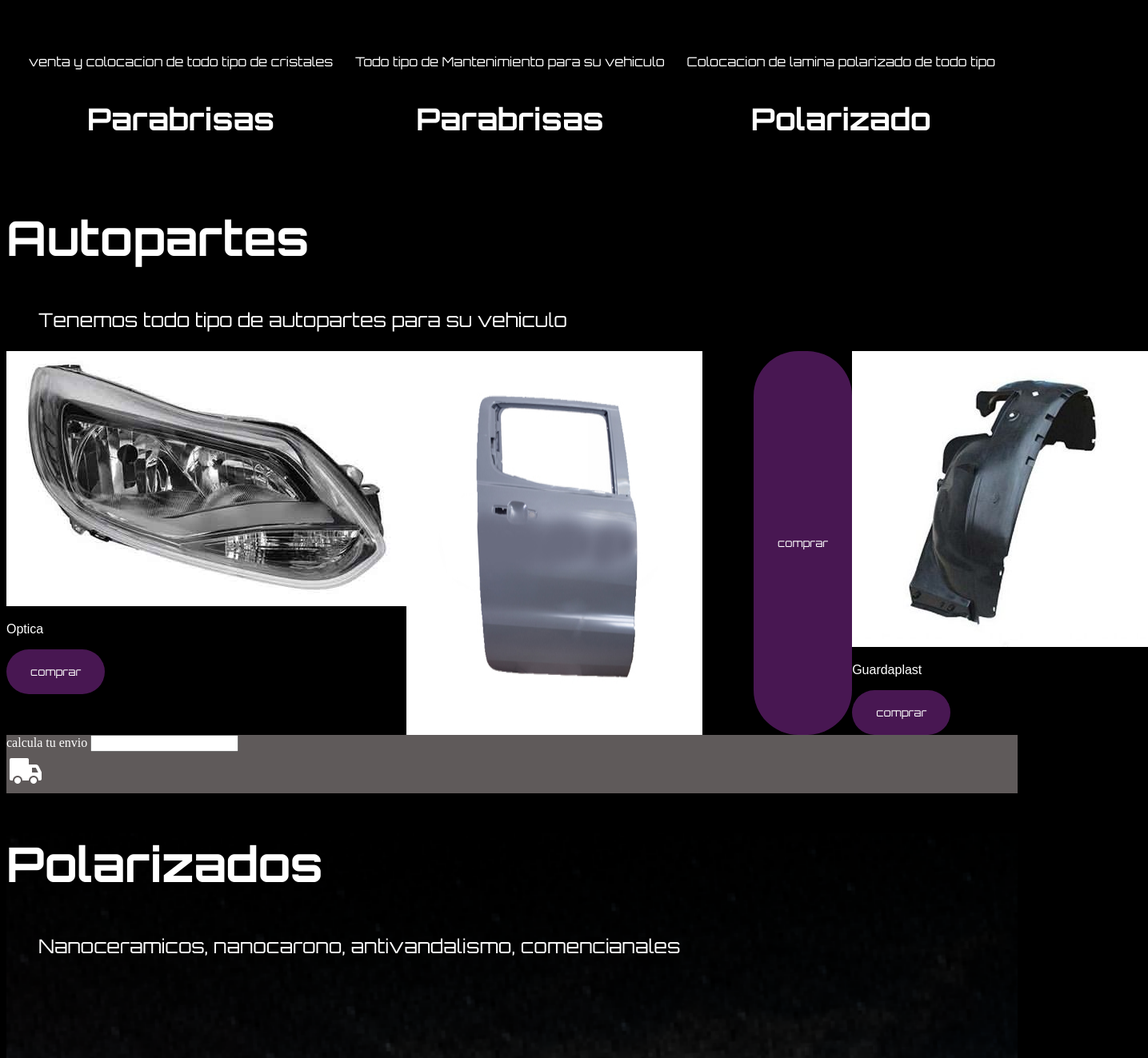
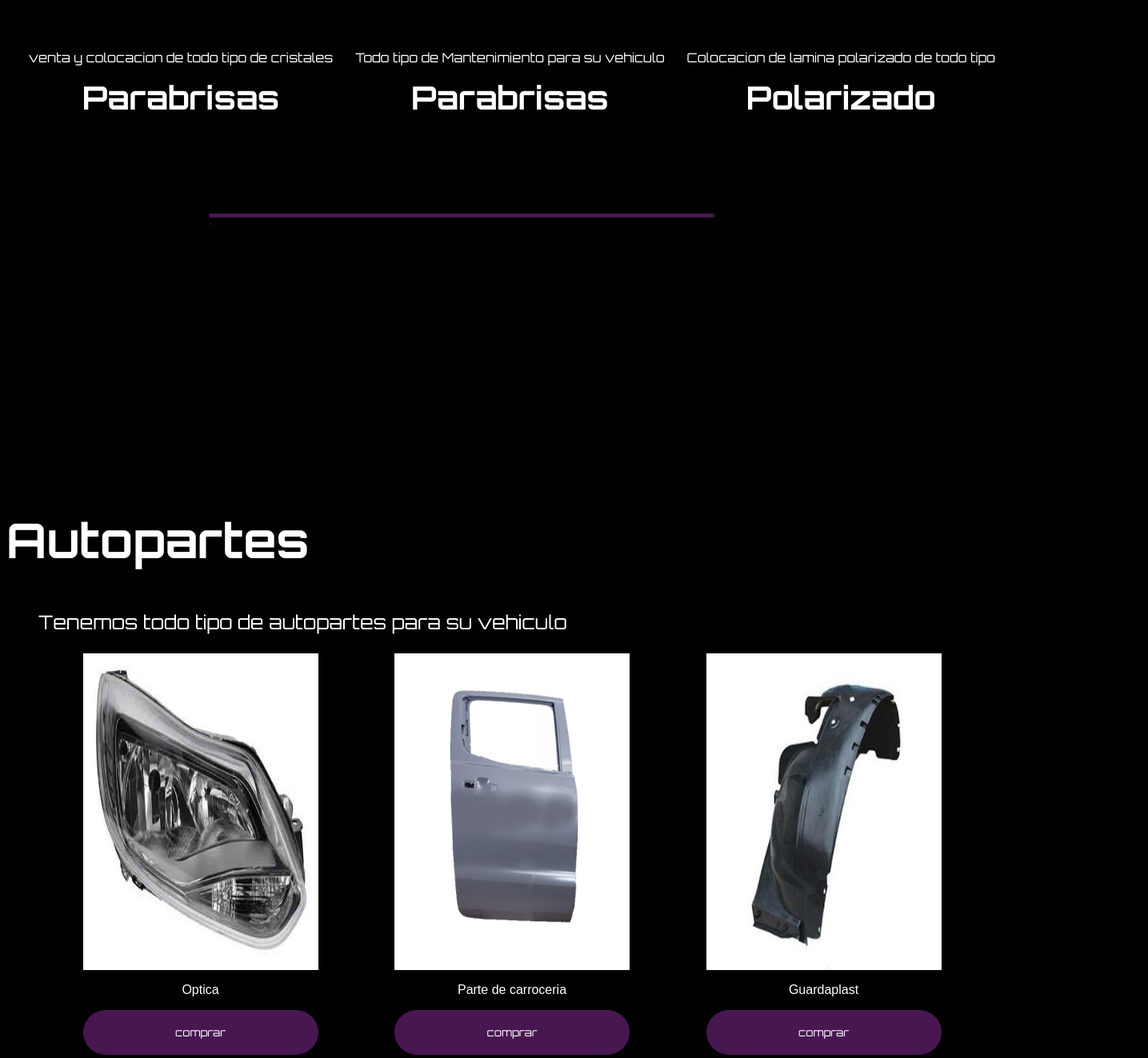
Before and after one commit to Axel-Correa/COM-53820, a plain HTML site: page index.html in a window 1280 px wide. Shown: the part 1600-2923 px from the top of the page at 80% size, 1435 px wide, since content can reach past the window. Drawn offline with Linux system fonts and the light colour scheme; a web font is replaced by a local one.

Commit message:
index todo listo (faltan dos detallitos)

```diff
--- a/css/styles.css
+++ b/css/styles.css
@@ -85,6 +85,77 @@ a{
     text-align: center;
     padding-top: 35%;
 }
+
+.mini-servicios{ color: white;
+    font-family:"Orbitron", sans-serif;
+    display: flex;
+    flex-direction: row;
+    justify-content: space-evenly;
+    line-height: 10px;
+    font-size: 16px;
+}
+.mini-servicios h3{
+    display: flex;
+    justify-content: center;
+    font-size: 40px;
+}
+
+/*linea divisora index*/
+.linea-violeta-index{
+    color: #481752;
+    background-color: #481752;
+    width: 50%;
+    height: 5px;
+    border-radius: 5px;
+    margin-left: 20%;
+    margin-top: 100px;
+}
+.autopartes{
+    padding-top: 300px;
+}
+
+.catalogo{
+    display: flex;
+    flex-direction: row;
+    justify-content:space-evenly;
+}
+.productos{display: flex;
+    flex-direction: column;
+    color: white;
+    font-family: "Encode Sans SC", sans-serif;
+    text-align: center;
+}
+.productos img{
+    width:294px ;
+    height: 396px;
+}
+
+.calcula-envio{color: white;
+    background-color:#5f5a5a;
+    margin-top: 100px;
+}
+.calcula-envio h2{
+    font-size: 32px
+}
+.calcula-envio p{
+    font-size: 24px;
+}
+
+.ubicacion-index{background-color: #5C5A55;
+    display: flex;
+    flex-direction: column;
+}
+.ubicacion-index h3{
+    text-align: center;
+}
+.ubicacion-index h4{
+    font-size: 50px;
+    color: white;
+    font-family:"Orbitron", sans-serif;
+    text-align: right;
+}
+
+
 /*segundo fondo del index*/
 .fondo2-index {background-image: url("../assest/imagenes/Bmw-2inicio.png");
     background-size: cover;
@@ -177,12 +248,13 @@ a{
 /*linea divisora*/
 .linea-violeta{color: #481752;
     background-color: #481752;
-    width: 60%;
+    width: 50%;
     height: 5px;
     border-radius: 5px;
     margin-left: 20%;
     margin-top: 200px;
 }
+
 
 /*grabados*/
 .grabados{
@@ -230,9 +302,10 @@ a{
     flex-direction: row;
     color:white;
     font-family:"Orbitron", sans-serif;
-    padding-top: 10%;
+    padding-top: 5%;
     justify-content: space-between;
 }
+
 .texto-pola{
     width: 60%;
 }
@@ -251,6 +324,8 @@ a{
 .polarizado p{
     font-size: 20px;
 }
+
+
 
 
 
@@ -282,17 +357,7 @@ a{
     font-size: 60px;
 }
 
-.mini-servicios{ color: white;
-    font-family:"Orbitron", sans-serif;
-    display: flex;
-    flex-direction: row;
-    justify-content: space-evenly;
-}
-.mini-servicios h3{
-    display: flex;
-    justify-content: center;
-    font-size: 38px;
-}
+
 
 .autopartes{color:white;
     font-family:"Orbitron", sans-serif;
@@ -306,20 +371,6 @@ a{
     border-radius: 56px;
 }
 
-.catalogo{
-    display: flex;
-    flex-direction: row;
-    justify-content:space-between;
-}
-
-
-
-
-
-.productos{color: white;
-    font-family: "Encode Sans SC", sans-serif;
-    text-align: left;
-}
 .prud{color: white;
     font-family: "Encode Sans SC", sans-serif;
     font-size: 32px;
@@ -334,15 +385,7 @@ a{
     width: 450px;
 }
 
-.calcula-envio{color: white;
-    background-color:#5f5a5a;
-}
-.calcula-envio h2{
-    font-size: 32px
-}
-.calcula-envio p{
-    font-size: 24px;
-}
+
 .galery-right img{ background-position:right;
     background-repeat: no-repeat;
 }
--- a/index.html
+++ b/index.html
@@ -53,8 +53,9 @@
                 </div>
             </div>
         </section>
+        <p class="linea-violeta-index">.</p>
         <section >
-            <div>
+            <div class="autopartes">
                 <h2 class="sub-h2">Autopartes</h2>
                 <p class="sub-left">Tenemos todo tipo de autopartes para su vehiculo</p>
             </div>
@@ -64,9 +65,11 @@
                     <p>Optica</p>
                     <button class="boton-compra">comprar</button>
                 </div class="productos">
+                <div class="productos">
                     <img src="./assest/imagenes/puerta.jpg" alt="">
                     <p>Parte de carroceria</p>
                     <button class="boton-compra">comprar</button>
+                </div>
                 <div class="productos">
                     <img src="./assest/imagenes/guardaplast.jpg" alt="">
                     <p>Guardaplast</p>
@@ -84,10 +87,12 @@
             <h2 class="sub-h2">Polarizados</h2>
             <p class="sub-left">Nanoceramicos, nanocarono, antivandalismo, comencianales </p>
         </section>
-        <section>
+        <section class="ubicacion-index">
             <h3 class="sub-h2">Donde encontrarnos</h3>
-            <iframe class="maps" src="https://www.google.com/maps/embed?pb=!1m18!1m12!1m3!1d3287.113326728979!2d-58.81003912458727!3d-34.52535667298237!2m3!1f0!2f0!3f0!3m2!1i1024!2i768!4f13.1!3m3!1m2!1s0x95bc99e9eadeb417%3A0x9266bbf68c718c2b!2sAv.%20Derqui%206770%2C%20Cuartel%20V%2C%20Provincia%20de%20Buenos%20Aires!5e0!3m2!1ses!2sar!4v1708786357798!5m2!1ses!2sar" width="600" height="450" style="border:0;" allowfullscreen="" loading="lazy" referrerpolicy="no-referrer-when-downgrade"></iframe>
-            <h3 class="sub-h2">estamos ubicados en av derqui 6770</h3>
+            <div>
+                <iframe class="maps" src="https://www.google.com/maps/embed?pb=!1m18!1m12!1m3!1d3287.113326728979!2d-58.81003912458727!3d-34.52535667298237!2m3!1f0!2f0!3f0!3m2!1i1024!2i768!4f13.1!3m3!1m2!1s0x95bc99e9eadeb417%3A0x9266bbf68c718c2b!2sAv.%20Derqui%206770%2C%20Cuartel%20V%2C%20Provincia%20de%20Buenos%20Aires!5e0!3m2!1ses!2sar!4v1708786357798!5m2!1ses!2sar" width="600" height="450" style="border:0;" allowfullscreen="" loading="lazy" referrerpolicy="no-referrer-when-downgrade"></iframe>
+                <h4>estamos ubicados en av derqui 6770</h4>
+            </div>
         </section>
     </main>
     <footer>
```
